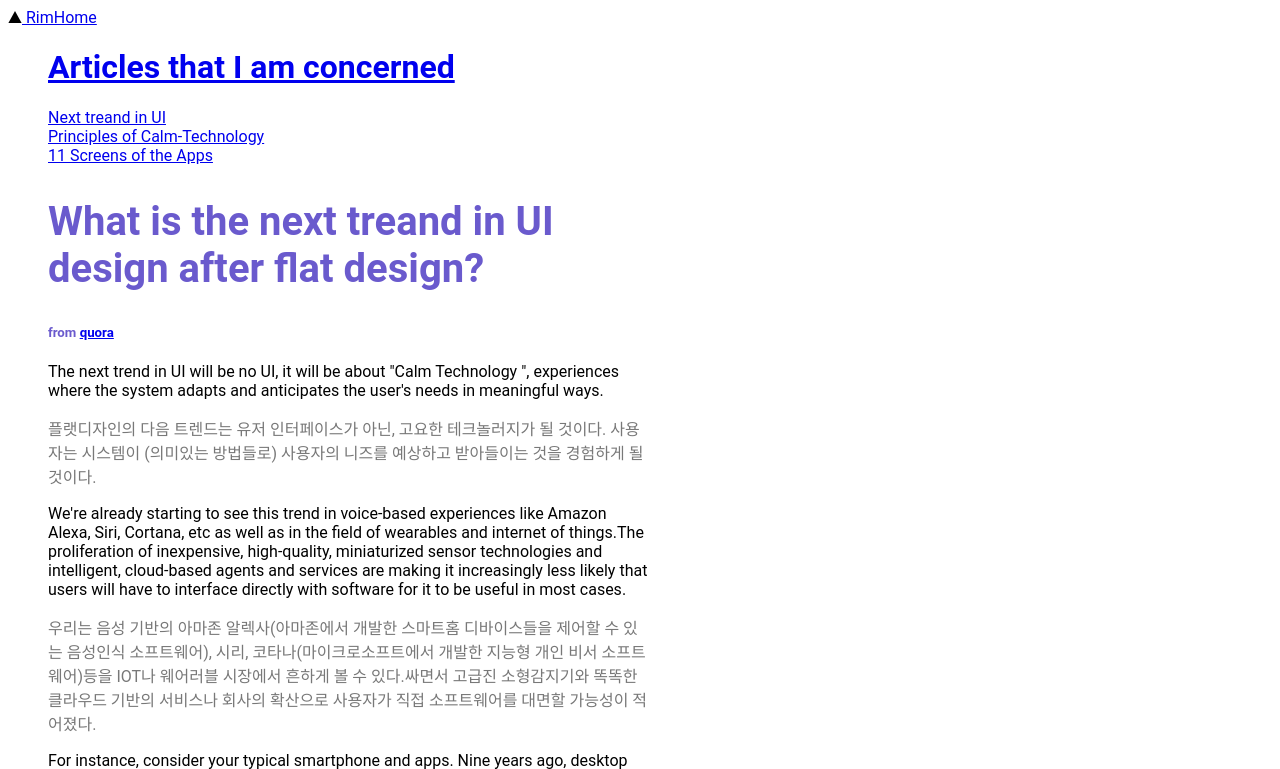
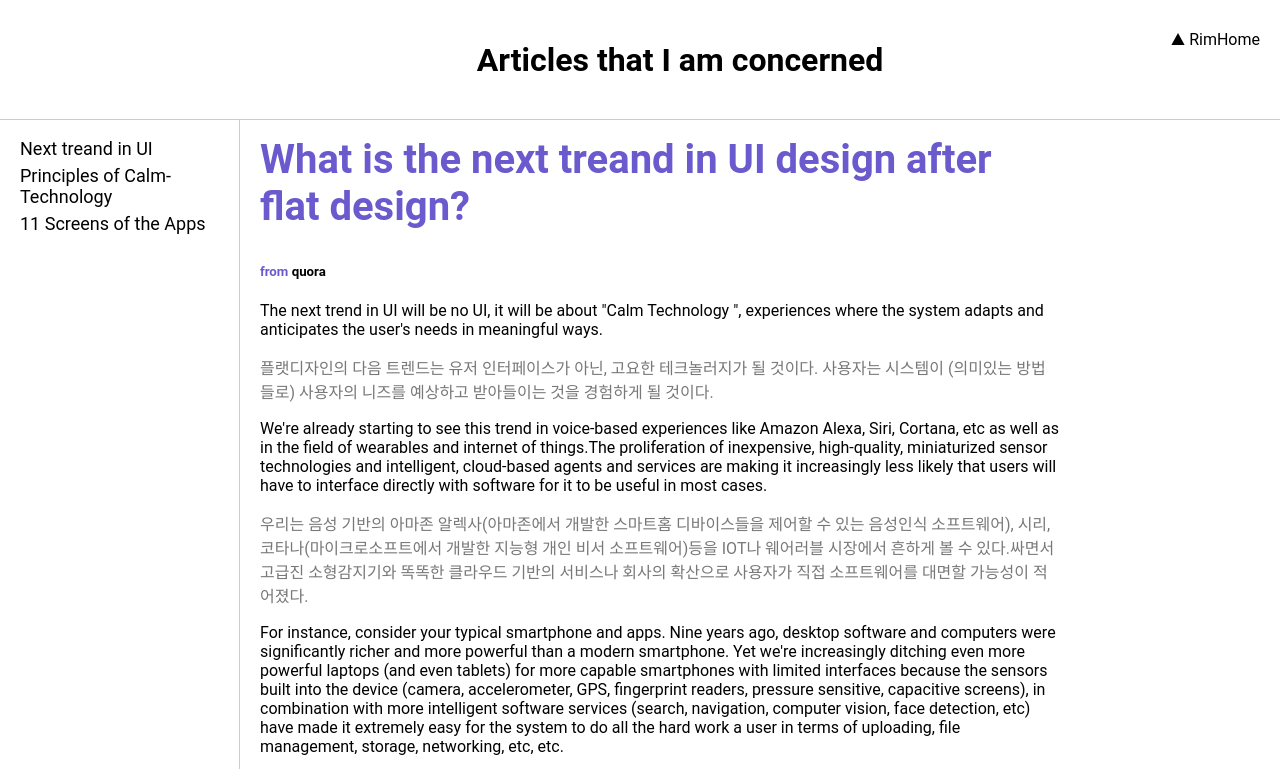
Before and after one commit to rimhoho/UI-article, a plain HTML site: page 1.html in a window 1280 px wide. Shown: the top 769 px of the page. Drawn offline with Linux system fonts and the light colour scheme.

Commit message:
Add files via upload

```diff
--- a/style.css
+++ b/style.css
@@ -1,10 +1,28 @@
-	body {
-		font-family: 'Roboto'; sans-serif;
-		text-decoration:none;
+	body {font-family: 'Roboto'; sans-serif;
+		margin:0 0 20px 0;}
+	a {text-decoration:none;
+		color: #000;}
+	#homeicon {position: absolute;
+			top:30px; right: 20px;
+			}
+	h1 {padding: 20px 0 40px 80px;
+		text-align: center;
+		border-bottom:1px solid #ccc;
+		margin-bottom: 0;
 		}
-		ul {list-style:none;}
-		h1 {padding: 0 0 0 40px;}
-		h2 {color: #6a5acd; font-size: 40px;}
-		h5 {color: #6a5acd;}
-		h6 {color: #787878; padding-left: 40px;}
-	#column {width: 600px;}
+	nav {font-size: 18px;
+		border-right:1px solid #ccc;
+		padding: 0 0 0 20px;
+		}
+	#grid {boder:1px solid #f5f5f5;
+			display: grid;
+			grid-template-columns: 240px 1fr;
+			}
+	h2 {color: #6a5acd; font-size: 40px;
+		margin-top: 0;}
+	h5 {color: #6a5acd;}
+	h6 {color: #787878; padding-left: 40px;}
+	#column {width: 800px;
+		padding: 0 0 0 20px;}
+	ul {list-style:none; padding: 0;}
+	#need {margin: 6px 0 6px 0;}
```
